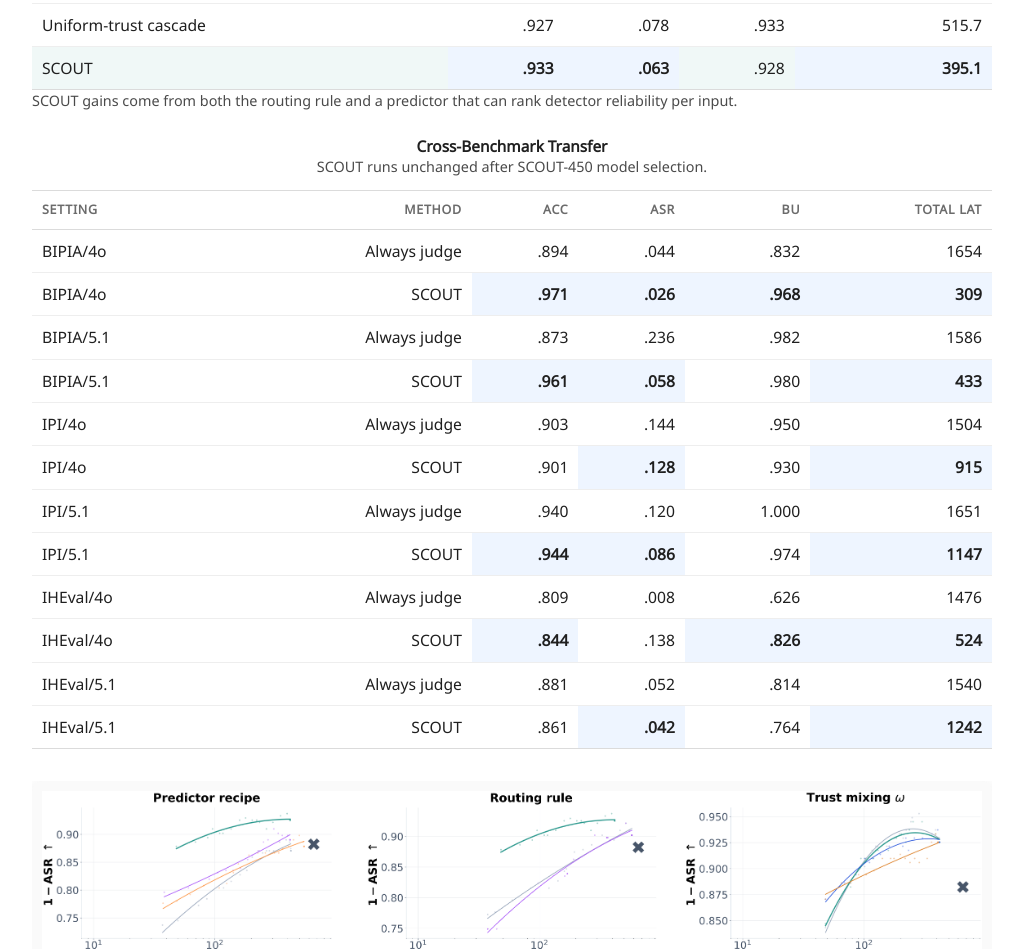
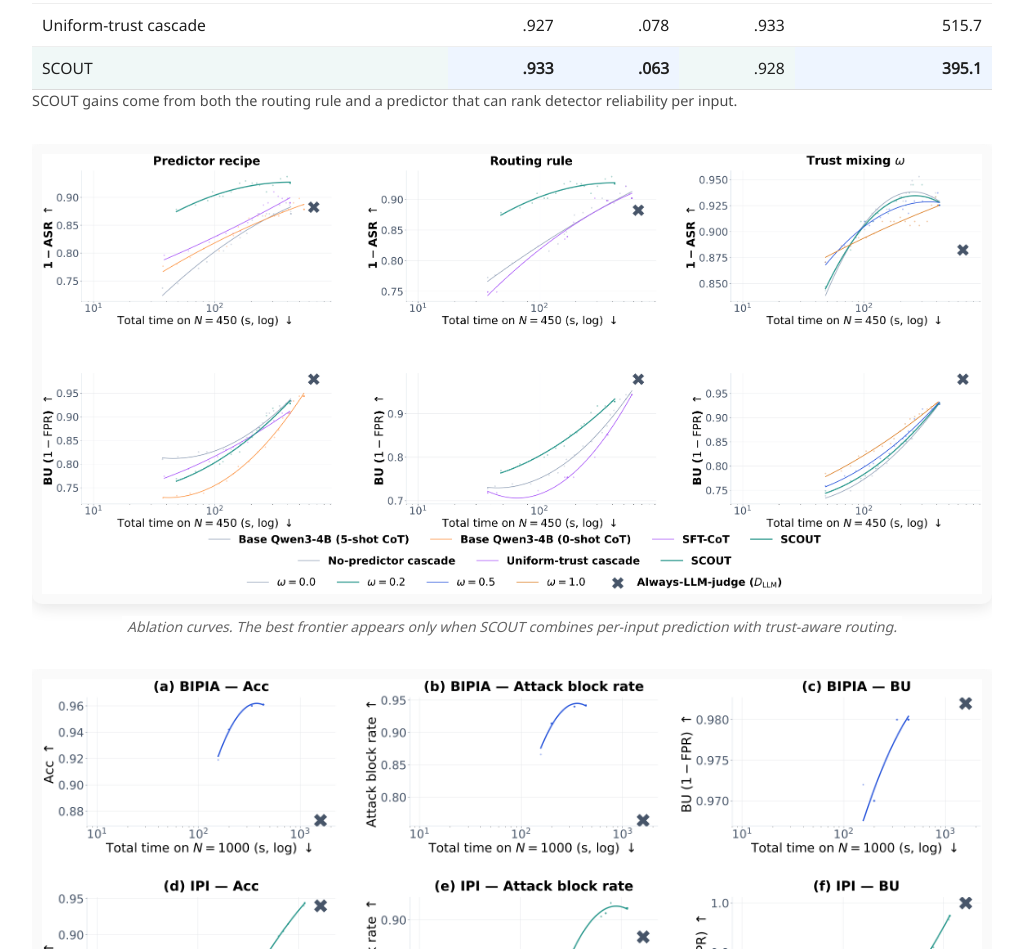
Before and after one commit to Rockyli11/SCOUT, a plain HTML site: page docs/index.html in a window 1280 px wide. Shown: the part 4317-5266 px from the top of the page, without its empty margins (128-1151 px from the left). Drawn offline with Linux system fonts and the light colour scheme; a web font is replaced by a local one.

Commit message:
docs: update project webpage

```diff
--- a/docs/index.html
+++ b/docs/index.html
@@ -1012,127 +1012,6 @@
                 </div>
                 <p class="table-note">SCOUT gains come from both the routing rule and a predictor that can rank detector reliability per input.</p>
               </article>
-
-              <article class="table-card">
-                <div class="table-head">
-                  <div>
-                    <h3>Cross-Benchmark Transfer</h3>
-                    <p class="table-note">SCOUT runs unchanged after SCOUT-450 model selection.</p>
-                  </div>
-                </div>
-                <div class="table-scroll">
-                  <table aria-label="SCOUT cross-benchmark transfer table">
-                    <thead>
-                      <tr>
-                        <th>Setting</th>
-                        <th>Method</th>
-                        <th>Acc</th>
-                        <th>ASR</th>
-                        <th>BU</th>
-                        <th>Total Lat</th>
-                      </tr>
-                    </thead>
-                    <tbody>
-                      <tr class="group-divider">
-                        <td>BIPIA/4o</td>
-                        <td>Always judge</td>
-                        <td>.894</td>
-                        <td>.044</td>
-                        <td>.832</td>
-                        <td>1654</td>
-                      </tr>
-                      <tr>
-                        <td>BIPIA/4o</td>
-                        <td>SCOUT</td>
-                        <td class="cell-highlight">.971</td>
-                        <td class="cell-highlight">.026</td>
-                        <td class="cell-highlight">.968</td>
-                        <td class="cell-highlight">309</td>
-                      </tr>
-                      <tr class="group-divider">
-                        <td>BIPIA/5.1</td>
-                        <td>Always judge</td>
-                        <td>.873</td>
-                        <td>.236</td>
-                        <td>.982</td>
-                        <td>1586</td>
-                      </tr>
-                      <tr>
-                        <td>BIPIA/5.1</td>
-                        <td>SCOUT</td>
-                        <td class="cell-highlight">.961</td>
-                        <td class="cell-highlight">.058</td>
-                        <td>.980</td>
-                        <td class="cell-highlight">433</td>
-                      </tr>
-                      <tr class="group-divider">
-                        <td>IPI/4o</td>
-                        <td>Always judge</td>
-                        <td>.903</td>
-                        <td>.144</td>
-                        <td>.950</td>
-                        <td>1504</td>
-                      </tr>
-                      <tr>
-                        <td>IPI/4o</td>
-                        <td>SCOUT</td>
-                        <td>.901</td>
-                        <td class="cell-highlight">.128</td>
-                        <td>.930</td>
-                        <td class="cell-highlight">915</td>
-                      </tr>
-                      <tr class="group-divider">
-                        <td>IPI/5.1</td>
-                        <td>Always judge</td>
-                        <td>.940</td>
-                        <td>.120</td>
-                        <td>1.000</td>
-                        <td>1651</td>
-                      </tr>
-                      <tr>
-                        <td>IPI/5.1</td>
-                        <td>SCOUT</td>
-                        <td class="cell-highlight">.944</td>
-                        <td class="cell-highlight">.086</td>
-                        <td>.974</td>
-                        <td class="cell-highlight">1147</td>
-                      </tr>
-                      <tr class="group-divider">
-                        <td>IHEval/4o</td>
-                        <td>Always judge</td>
-                        <td>.809</td>
-                        <td>.008</td>
-                        <td>.626</td>
-                        <td>1476</td>
-                      </tr>
-                      <tr>
-                        <td>IHEval/4o</td>
-                        <td>SCOUT</td>
-                        <td class="cell-highlight">.844</td>
-                        <td>.138</td>
-                        <td class="cell-highlight">.826</td>
-                        <td class="cell-highlight">524</td>
-                      </tr>
-                      <tr class="group-divider">
-                        <td>IHEval/5.1</td>
-                        <td>Always judge</td>
-                        <td>.881</td>
-                        <td>.052</td>
-                        <td>.814</td>
-                        <td>1540</td>
-                      </tr>
-                      <tr>
-                        <td>IHEval/5.1</td>
-                        <td>SCOUT</td>
-                        <td>.861</td>
-                        <td class="cell-highlight">.042</td>
-                        <td>.764</td>
-                        <td class="cell-highlight">1242</td>
-                      </tr>
-                    </tbody>
-                  </table>
-                </div>
-              </article>
             </div>
 
             <div class="figure-stack result-figures">
```
